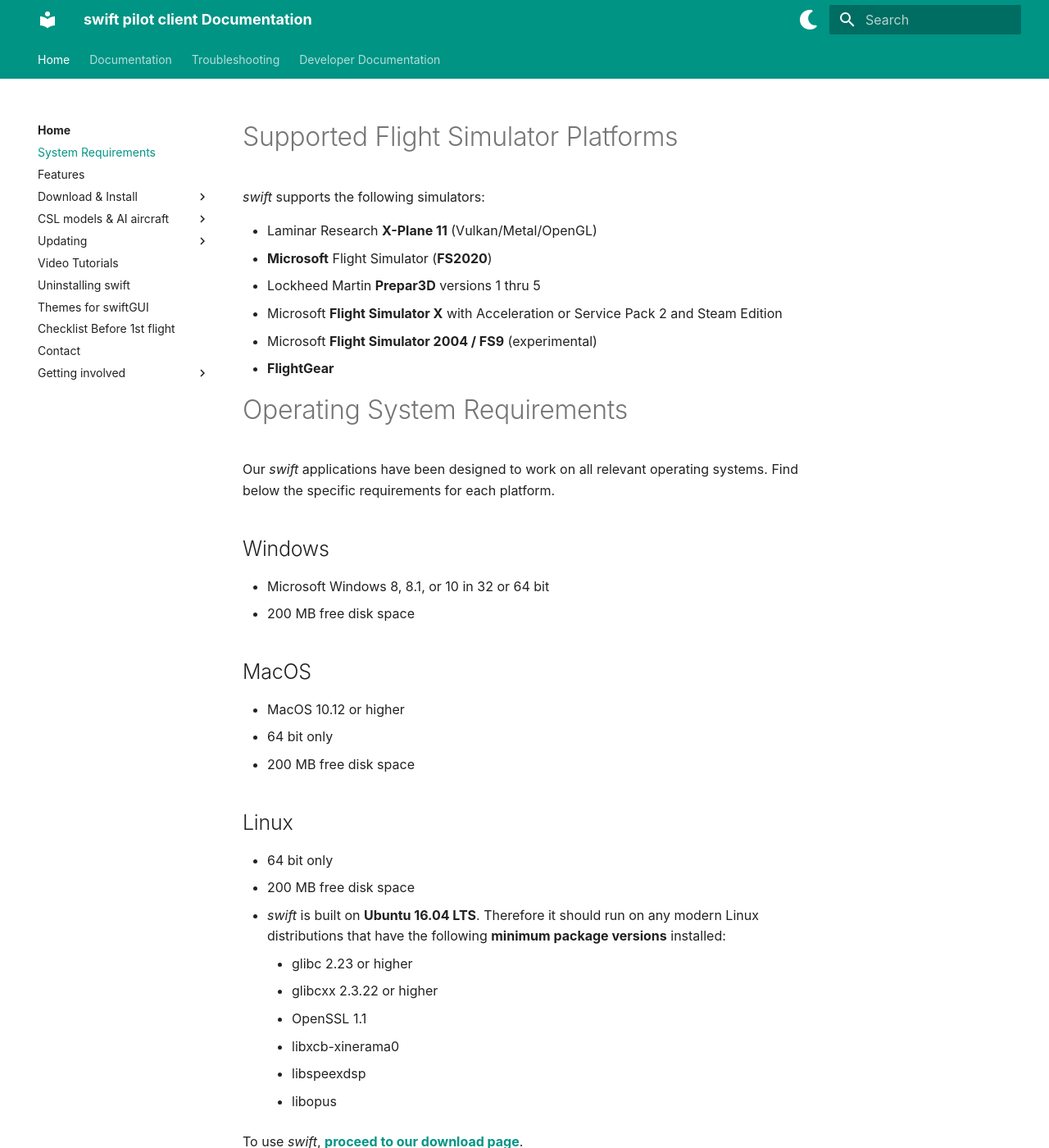
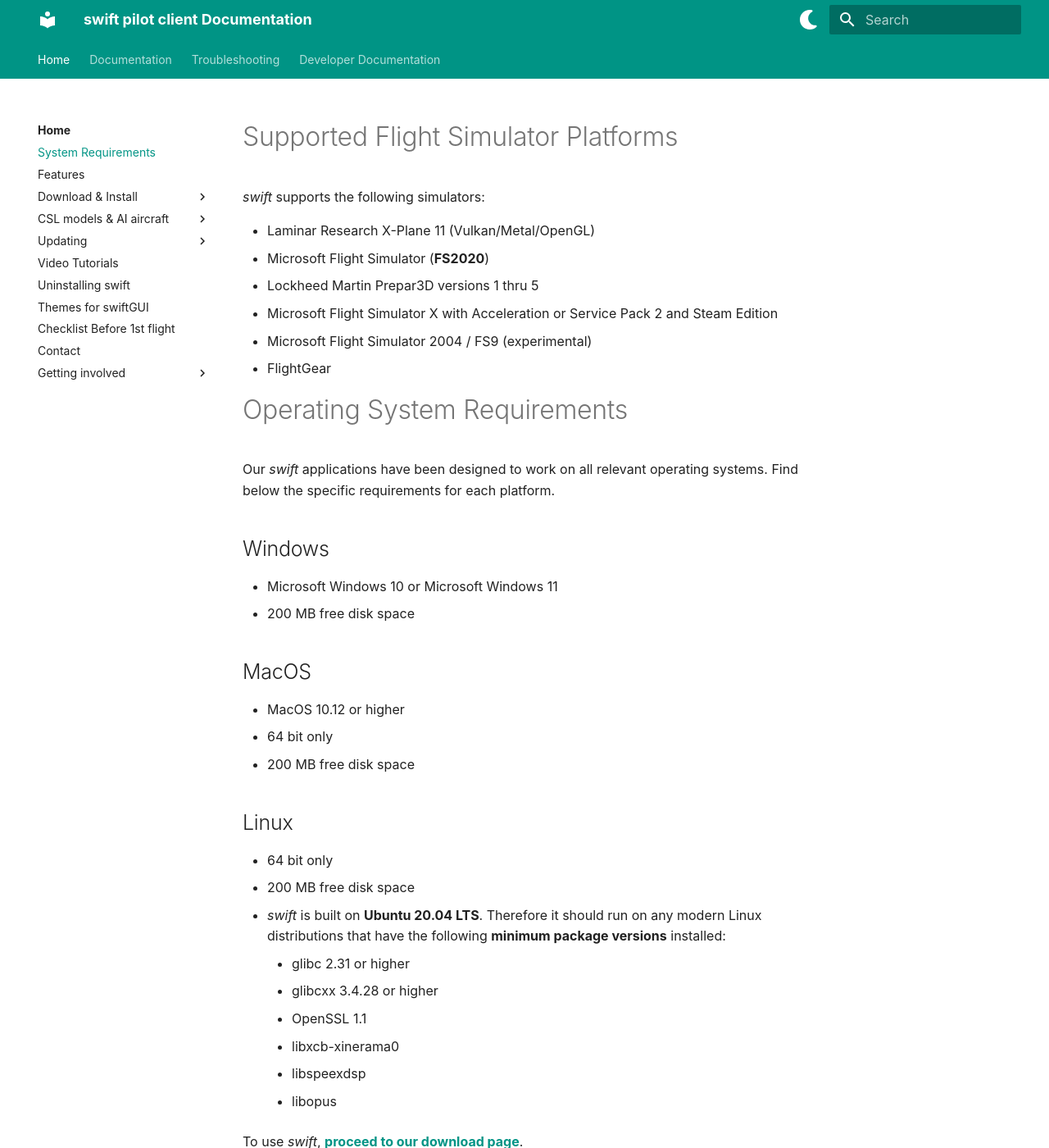
Before and after one commit to swift-project/docs, an MkDocs documentation site: the page built from docs/home/system_requirements.md, in a window 1280 px wide and 1400 px high. Shown: the whole window at 82% size. Built offline with MkDocs 1.6.1 and Material for MkDocs 9.7.7, drawn with Linux system fonts in a browser that asks for light colours.

Commit message:
Update system requirements

```diff
--- a/docs/home/system_requirements.md
+++ b/docs/home/system_requirements.md
@@ -7,12 +7,12 @@
 
 *swift* supports the following simulators:
 
-- Laminar Research **X-Plane 11** (Vulkan/Metal/OpenGL)
-- **Microsoft** Flight Simulator (**FS2020**)
-- Lockheed Martin **Prepar3D** versions 1 thru 5
-- Microsoft **Flight Simulator X** with Acceleration or Service Pack 2 and Steam Edition
-- Microsoft **Flight Simulator 2004 / FS9** (experimental)
-- **FlightGear**
+- Laminar Research X-Plane 11 (Vulkan/Metal/OpenGL)
+- Microsoft Flight Simulator (**FS2020**)
+- Lockheed Martin Prepar3D versions 1 thru 5
+- Microsoft Flight Simulator X with Acceleration or Service Pack 2 and Steam Edition
+- Microsoft Flight Simulator 2004 / FS9 (experimental)
+- FlightGear
 
 
 # Operating System Requirements
@@ -21,7 +21,7 @@ Our *swift* applications have been designed to work on all relevant operating sy
 
 ## Windows
 
-  * Microsoft Windows 8, 8.1, or 10 in 32 or 64 bit
+  * Microsoft Windows 10 or Microsoft Windows 11
   * 200 MB free disk space
 
 ## MacOS
@@ -32,9 +32,9 @@ Our *swift* applications have been designed to work on all relevant operating sy
 ## Linux
   * 64 bit only
   * 200 MB free disk space
-  * *swift* is built on **Ubuntu 16.04 LTS**. Therefore it should run on any modern Linux distributions that have the following **minimum package versions** installed:
-    * glibc 2.23 or higher
-    * glibcxx 2.3.22 or higher
+  * *swift* is built on **Ubuntu 20.04 LTS**. Therefore it should run on any modern Linux distributions that have the following **minimum package versions** installed:
+    * glibc 2.31 or higher
+    * glibcxx 3.4.28 or higher
     * OpenSSL 1.1
     * libxcb-xinerama0
     * libspeexdsp
```
